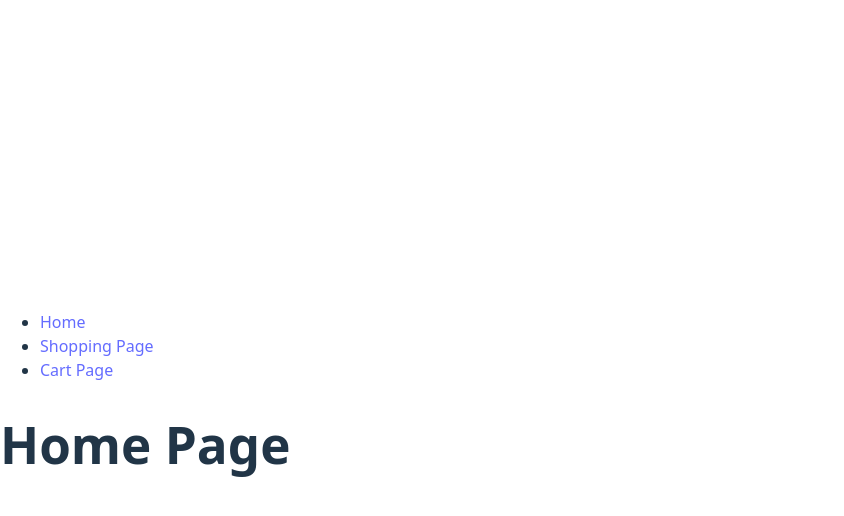
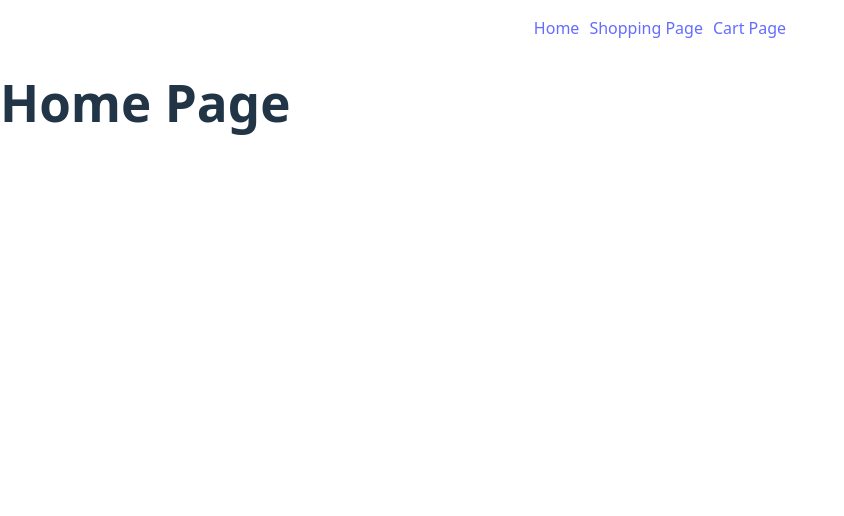
Before and after one commit to Sharpslice/shopping-cart, a React (Vite) app: page / in a window 1280 px wide. Shown: the top 516 px of the page, without its empty margins (0-844 px from the left). Built offline with nearby package versions, Linux system fonts and the light colour scheme.

Commit message:
centered nav bar and set up css for home and shopping pages

```diff
--- a/src/App.jsx
+++ b/src/App.jsx
@@ -1,11 +1,13 @@
 import { Link, Outlet } from 'react-router-dom'
 import './App.css'
-
+import './css/navBar.css'
+import './css/layout.css'
 function App() {
   return (
     <>
+    <div id= "main-container">
       <nav>
-        <ul>
+          <ul id= "nav-ul">
             <li>
               <Link to="/">Home</Link>
             </li>
@@ -19,6 +21,8 @@ function App() {
           </ul>
         </nav>
         <Outlet></Outlet>
+    </div>
+
     </>
   )
 }
--- /dev/null
+++ b/src/css/layout.css
@@ -0,0 +1,10 @@
+html,body,#root{
+    height: 100%;
+    width: 100%;
+}
+
+#main-container{
+    max-width: 100vw;
+    max-height: 100vh;
+
+}
--- /dev/null
+++ b/src/css/navBar.css
@@ -0,0 +1,8 @@
+#nav-ul{
+    display: flex;
+    justify-content: center;
+    gap: 10px
+}
+li{
+    list-style-type: none;
+}
--- a/src/routes/Home.jsx
+++ b/src/routes/Home.jsx
@@ -1,3 +1,5 @@
+import "../css/home.css"
+
 const Home = () =>{
     return(
         <div>
--- a/src/routes/Shopping.jsx
+++ b/src/routes/Shopping.jsx
@@ -1,7 +1,7 @@
 
 import { useEffect } from "react";
 import {getAllProduct} from "../api";
-
+import '../css/shopping.css'
 const Shopping = () =>{
     useEffect(()=>{
         getAllProduct();
```
Also changed, not shown: src/css/home.css (added), src/css/shopping.css (added). Lines whose indentation alone changed are shown as unchanged.
